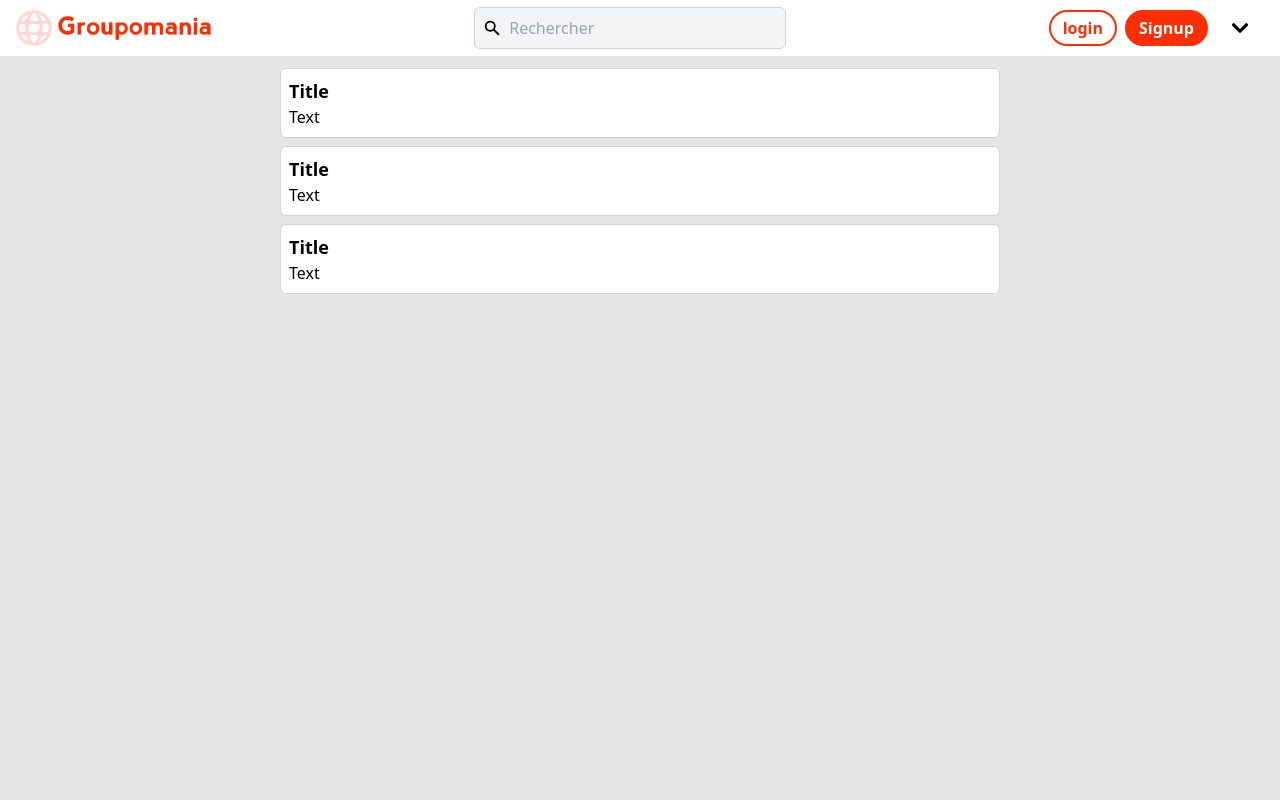
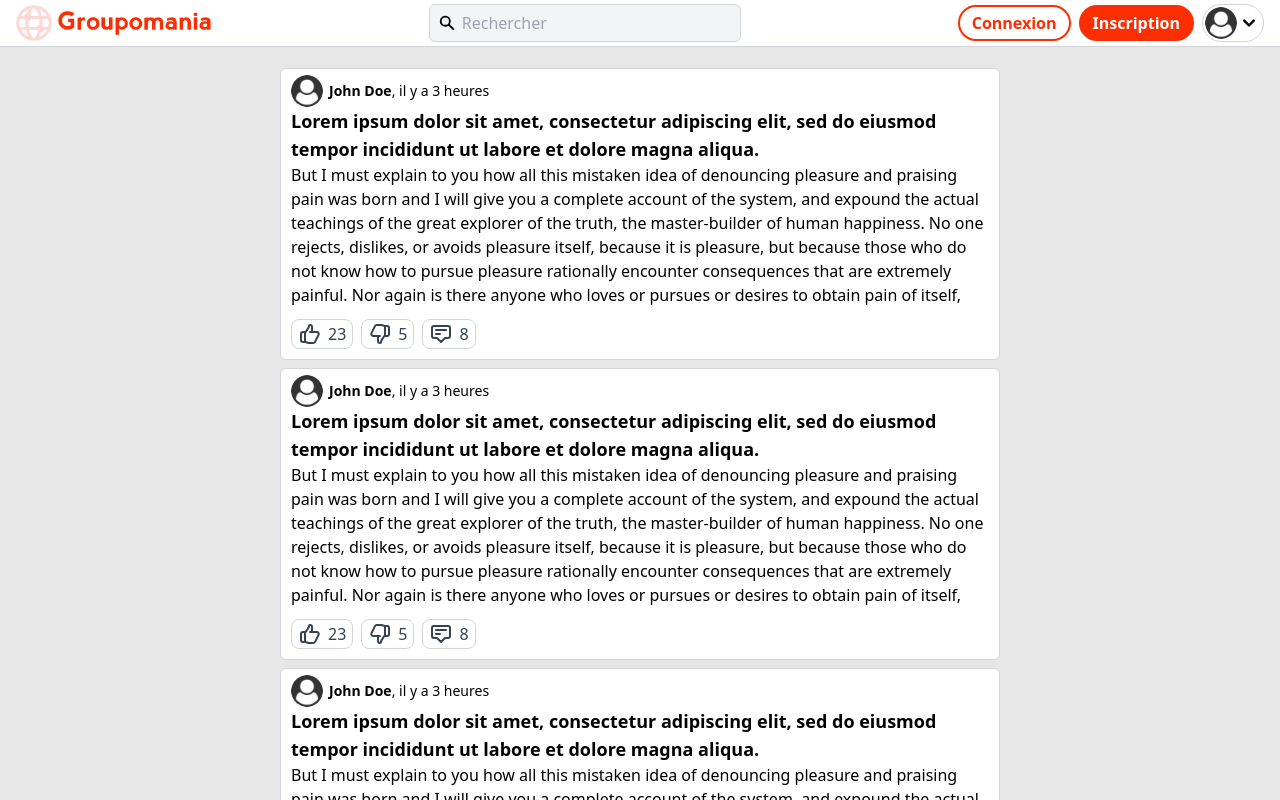
Before and after one commit to 57even/StevenRenaud_7_01122021, a React (Create React App) app in the folder front/: page / in a window 1280 px wide. Shown: the top 800 px of the page. Built offline with nearby package versions, Linux system fonts and the light colour scheme.

Commit message:
improved topbar, finished cards base

```diff
--- /dev/null
+++ b/front/src/components/Card.css
@@ -0,0 +1,16 @@
+.background {
+    width:100%;
+    height:1px;
+    position: relative;
+}
+.background:before {
+    content:'';
+    display:block;
+    width: 100%;
+    height: 5rem;
+    left: -100%;
+    bottom: 0;
+    position: absolute;
+    background:linear-gradient(transparent, rgba(255,255,255,0.5));
+    pointer-events: none
+}
--- a/front/src/components/Card.jsx
+++ b/front/src/components/Card.jsx
@@ -1,12 +1,40 @@
 import React from 'react';
+import './Card.css';
+import { ThumbUpIcon, ThumbDownIcon, AnnotationIcon } from '@heroicons/react/outline';
+import profilePic from '../icons/profile_pic.png';
 
 function Card() {
   return(
-    <div className="flex flex-col justify-center p-2 rounded-md bg-white w-45rem border">
-      <h3 className="font-bold text-lg">Title</h3>
-      <p>
-        Text
-      </p>
+    <div className="flex flex-col items-start rounded-md bg-white w-45rem border">
+      <div className="flex gap-1.5 items-center pl-2.5 pt-1.5 text-sm">
+        <a href="#" className="rounded-full"><img src={profilePic} alt="Avatar" className="h-8 w-8 object-cover rounded-full"/></a>
+        <span>
+          <a href="#" className="font-bold">John Doe</a>, il y a 3 heures
+        </span>
+      </div>
+      <a href="#" className="relative flex flex-col-reverse flex-wrap p-2.5 pt-0 max-h-52 overflow-hidden">
+        <div className="max-h-full overflow-hidden">
+          <h3 className="font-bold text-lg">Lorem ipsum dolor sit amet, consectetur adipiscing elit, sed do eiusmod tempor incididunt ut labore et dolore magna aliqua.</h3>
+          <p>
+            But I must explain to you how all this mistaken idea of denouncing pleasure and praising pain was born and I will give you a complete account of the system, and expound the actual teachings of the great explorer of the truth, the master-builder of human happiness. No one rejects, dislikes, or avoids pleasure itself, because it is pleasure, but because those who do not know how to pursue pleasure rationally encounter consequences that are extremely painful. Nor again is there anyone who loves or pursues or desires to obtain pain of itself, because it is pain, but because occasionally circumstances occur in which toil and pain can procure him some great pleasure. To take a trivial example, which of us ever undertakes laborious physical exercise, except to obtain some advantage from it? But who has any right to find fault with a man who chooses to enjoy a pleasure that has no annoying consequences, or one who avoids a pain that produces no resultant pleasure?
+          </p>
+        </div>
+        <div className="background"></div>
+      </a>
+      <div className="flex m-2.5 mt-1 gap-2">
+        <div className="flex gap-1.5 items-center border rounded-lg px-1.5 py-0.5 text-gray-700 cursor-pointer">
+          <ThumbUpIcon className="h-6"/>
+          <span className="">23</span>
+        </div>
+        <div className="flex gap-1.5 items-center border rounded-lg px-1.5 py-0.5 text-gray-700 cursor-pointer">
+          <ThumbDownIcon className="h-6"/>
+          <span className="">5</span>
+        </div>
+        <a href="#" className="flex gap-1.5 items-center border rounded-lg px-1.5 py-0.5 text-gray-700 cursor-pointer">
+          <AnnotationIcon className="h-6"/>
+          <span className="">8</span>
+        </a>
+      </div>
     </div>
   )
 }
--- a/front/src/components/CardList.jsx
+++ b/front/src/components/CardList.jsx
@@ -8,6 +8,9 @@ function CardList() {
         <Card />
         <Card />
         <Card />
+        <Card />
+        <Card />
+        <Card />
       </section>
     </main>
   )
--- a/front/src/components/TopBar.jsx
+++ b/front/src/components/TopBar.jsx
@@ -4,6 +4,7 @@ import logo from '../icons/icon-left-font.png'
 // import menuLogo from '../icons/clipart1181112.png'
 import { ChevronDownIcon, SearchIcon } from '@heroicons/react/solid'
 import { Menu, Transition } from '@headlessui/react'
+import profilePic from '../icons/profile_pic.png';
 
 function classNames(...classes) {
   return classes.filter(Boolean).join(' ')
@@ -11,23 +12,23 @@ function classNames(...classes) {
 
 function TopBar() {
   return(
-    <header className="fixed inset-x-0 flex justify-between items-center self-center w-full bg-white py-1 px-4">
+    <header className="fixed z-50 inset-x-0 flex justify-between items-center self-center w-full bg-white py-1 px-4 border-b">
       <a href="#" className="self-center">
         <img src={logo} alt="Groupomania" className="object-cover max-h-9 max-w-1/4"/>
       </a>
       <div className="p-1 flex items-center w-1/4 border rounded-md focus-within:border-primary focus-within:border-opacity-60 bg-gray-100">
         <SearchIcon className="h-5 px-1"/>
-        <input type="search" placeholder="Rechercher" className="w-full p-1 focus:outline-none bg-gray-100"/>
+        <input type="search" placeholder="Rechercher" className="w-full p-0.5 focus:outline-none bg-gray-100"/>
       </div>
       <nav className="flex gap-2 items-center self-center">
-        <a href="#" className="border-2 rounded-full p-1 pr-3 pl-3 m-0 border-primary hover:border-primary hover:bg-secondary font-bold text-primary">login</a>
-        <a href="#" className="border-2 rounded-full p-1 pr-3 pl-3 m-0 border-primary hover:border-darker bg-primary hover:bg-darker text-white font-bold">Signup</a>
+        <a href="#" className="border-2 rounded-full p-1 pr-3 pl-3 m-0 border-primary hover:border-primary hover:bg-secondary font-bold text-primary">Connexion</a>
+        <a href="#" className="border-2 rounded-full p-1 pr-3 pl-3 m-0 border-primary hover:border-darker bg-primary hover:bg-darker text-white font-bold">Inscription</a>
 
         <Menu as="div" className="relative inline-block">
-          <div>
-            <Menu.Button className="flex h-full justify-center w-full px-2 py-2 focus:outline-none">
-              {/* <img src={menuLogo} alt="menu" className="h-2.5" aria-hidden="true" /> */}
-              <ChevronDownIcon className="w-8"/>
+          <div className="border rounded-3xl px-0.5 py-0.5">
+            <Menu.Button className="flex items-center h-full justify-center w-full focus:outline-none">
+              <img src={profilePic} alt="Avatar" className="h-8 w-8 object-cover rounded-full" aria-hidden="true"/>
+              <ChevronDownIcon className="w-6"/>
             </Menu.Button>
           </div>
 
@@ -51,7 +52,7 @@ function TopBar() {
                         'block px-4 py-2 text-sm'
                       )}
                     >
-                      Edit Profile
+                      Editer le Profil
                     </a>
                   )}
                 </Menu.Item>
@@ -91,7 +92,7 @@ function TopBar() {
                           'block w-full text-left px-4 py-2 text-sm'
                         )}
                       >
-                        Sign out
+                        Se déconnecter
                       </button>
                     )}
                   </Menu.Item>
```
Also changed, not shown: front/src/icons/profile_pic.png (added).
